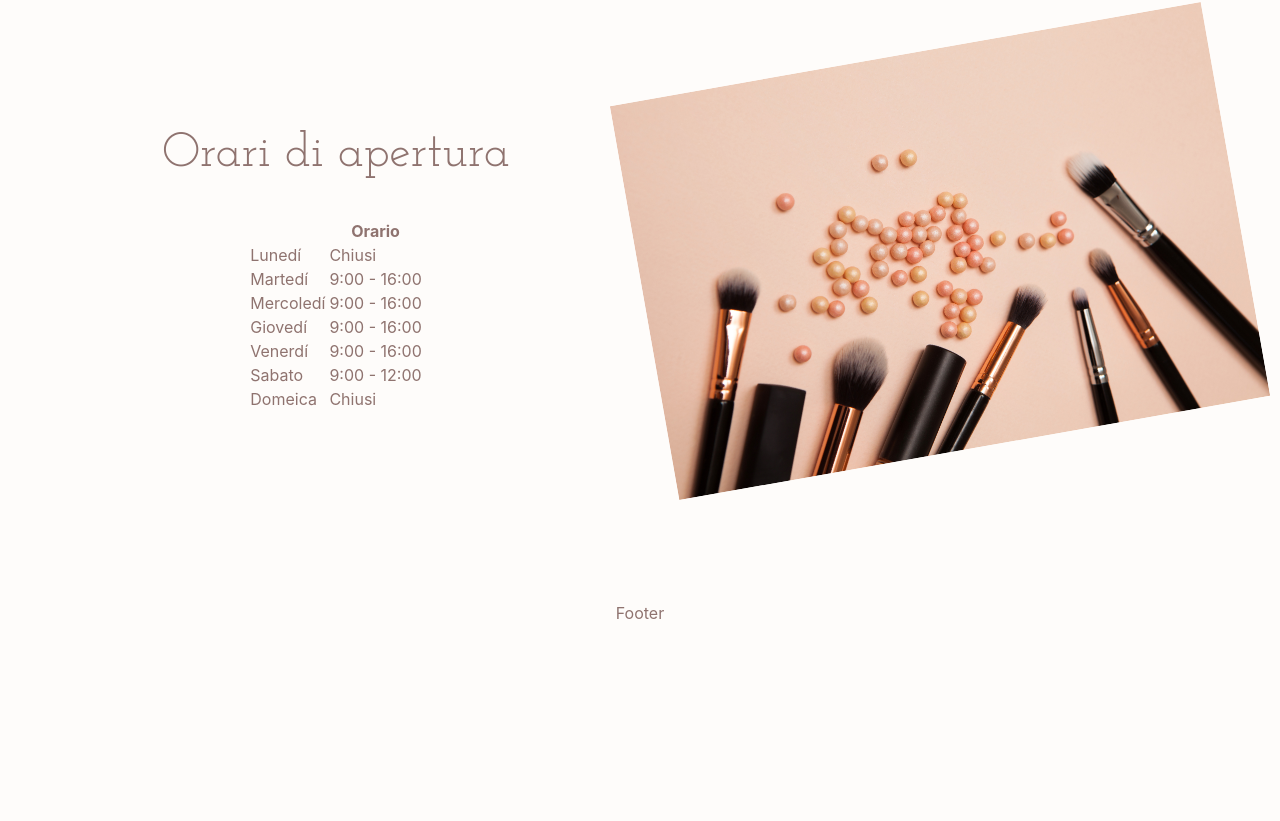
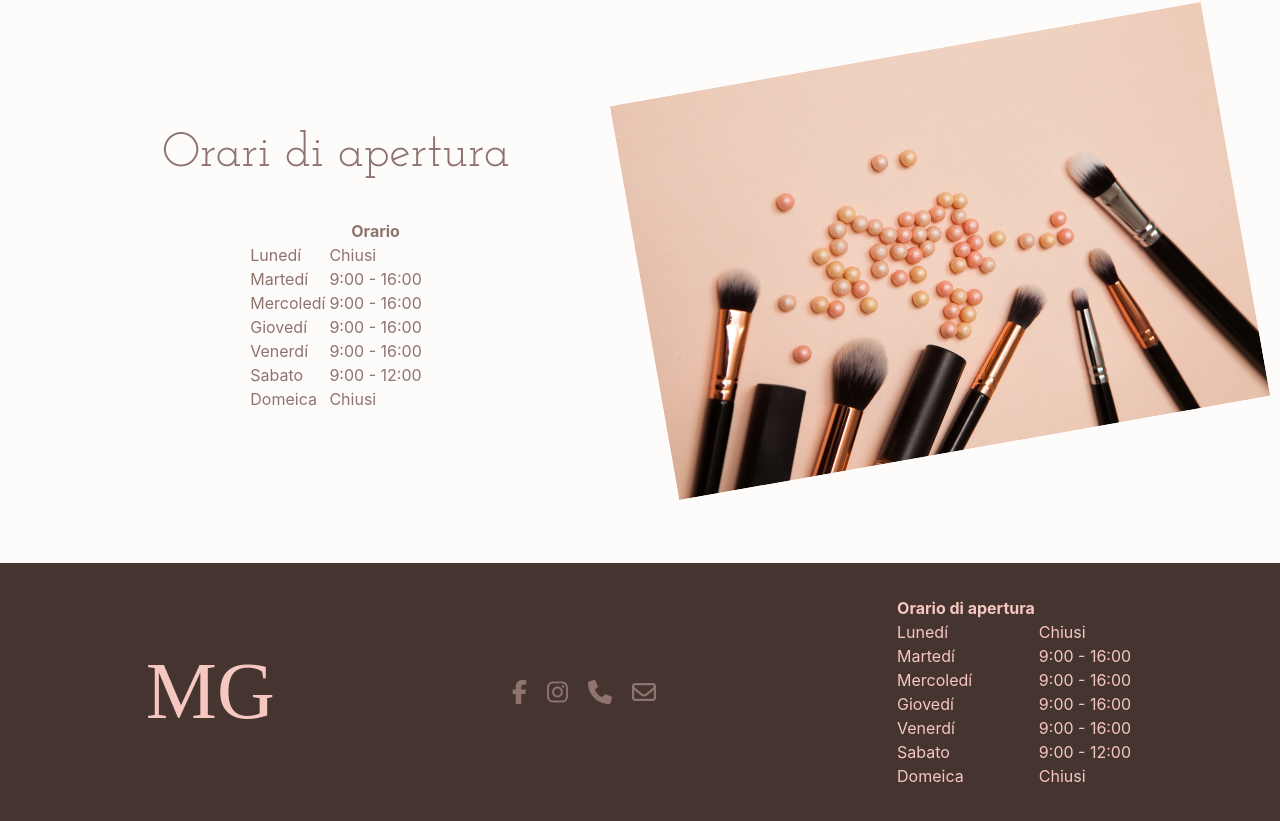
Before and after one commit to EliSacch/mg-web, a React (Create React App) app: page / in a window 1280 px wide. Shown: the part 1741-2562 px from the top of the page. Before the commit the page ends 2404 px from the top, so only its background shows below. Built offline with nearby package versions, Linux system fonts and the light colour scheme; no server answers; a web font is replaced by a local one.

Commit message:
style footer

```diff
--- a/src/components/Footer.js
+++ b/src/components/Footer.js
@@ -1,11 +1,86 @@
-// style
+// components
+import { Link } from 'react-router-dom';
+import Logo from './Logo';
+// icons
+import { FontAwesomeIcon } from '@fortawesome/react-fontawesome';
+import { faFacebookF, faInstagram } from '@fortawesome/free-brands-svg-icons';
+import { faPhone } from '@fortawesome/free-solid-svg-icons';
+import { faEnvelope } from '@fortawesome/free-regular-svg-icons';
+// styles
 import styles from './styles/Footer.module.css';
+
 
 export default function Footer() {
 
     return (
         <div className={styles.Footer}>
-            Footer
+            <Logo />
+
+            <div className={styles.Social}>
+                <Link to="https://www.facebook.com" target="_blank" rel="noopener noreferrer">
+                    <FontAwesomeIcon icon={faFacebookF} size='xl' />
+                </Link>
+                <Link to="https://www.facebook.com" target="_blank" rel="noopener noreferrer">
+                    <FontAwesomeIcon icon={faInstagram} size='xl' />
+                </Link>
+                <Link
+                    to='#'
+                    onClick={(e) => {
+                        window.location.href = "tel:+3900000000000";
+                        e.preventDefault();
+                    }}
+                >
+                    <FontAwesomeIcon icon={faPhone} size='xl' />
+                </Link>
+
+                <Link
+                    to='#'
+                    onClick={(e) => {
+                        window.location.href = "mailto:elisa.forev@gmail.com";
+                        e.preventDefault();
+                    }}
+                >
+                    <FontAwesomeIcon icon={faEnvelope} size='xl' />
+                </Link>
+            </div>
+
+            <table>
+                <thead>
+                    <th>Orario di apertura</th>
+                    <th></th>
+                </thead>
+                <tbody>
+                    <tr>
+                        <td>Lunedí</td>
+                        <td>Chiusi</td>
+                    </tr>
+                    <tr>
+                        <td>Martedí</td>
+                        <td>9:00 - 16:00</td>
+                    </tr>
+                    <tr>
+                        <td>Mercoledí</td>
+                        <td>9:00 - 16:00</td>
+                    </tr>
+                    <tr>
+                        <td>Giovedí</td>
+                        <td>9:00 - 16:00</td>
+                    </tr>
+                    <tr>
+                        <td>Venerdí</td>
+                        <td>9:00 - 16:00</td>
+                    </tr>
+                    <tr>
+                        <td>Sabato</td>
+                        <td>9:00 - 12:00</td>
+                    </tr>
+                    <tr>
+                        <td>Domeica</td>
+                        <td>Chiusi</td>
+                    </tr>
+                </tbody>
+            </table>
+
         </div>
     )
 }
--- a/src/components/styles/Footer.module.css
+++ b/src/components/styles/Footer.module.css
@@ -1,6 +1,27 @@
 .Footer {
-    min-height: 100px;
+    padding: 2em;
+    background-color: var(--primary700);
+    color: var(--primary100);
     display: flex;
+    justify-content: space-around;
     align-items: center;
-    justify-content: center;
 }
+
+.Social {
+    display: flex;
+    justify-content: end;
+    align-items: center;
+}
+
+.Social > a {
+    margin: 10px;
+    cursor: pointer;
+    font-weight: bold;
+    text-decoration: none;
+    color: var(--primary400);
+}
+
+.Social > a:hover,
+.Social > a:focus {
+    color: var(--primary300);
+}
```
